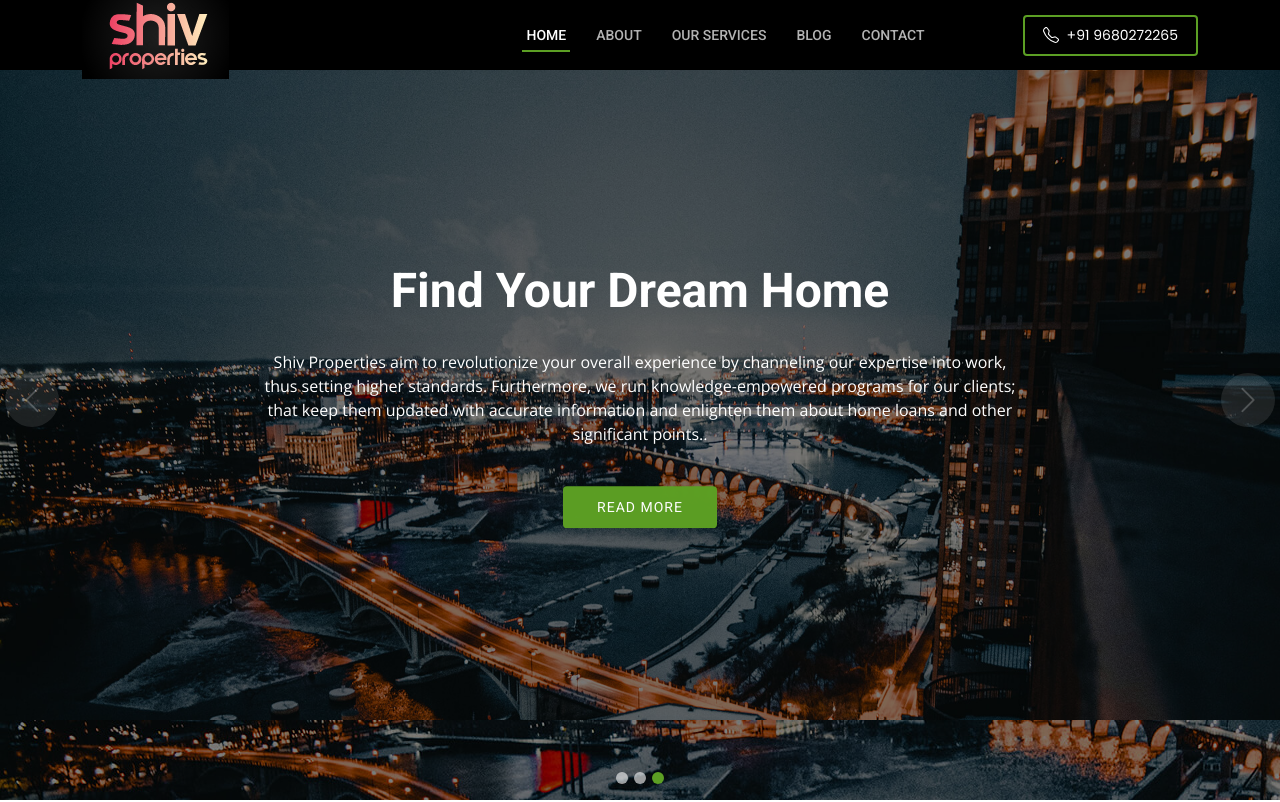
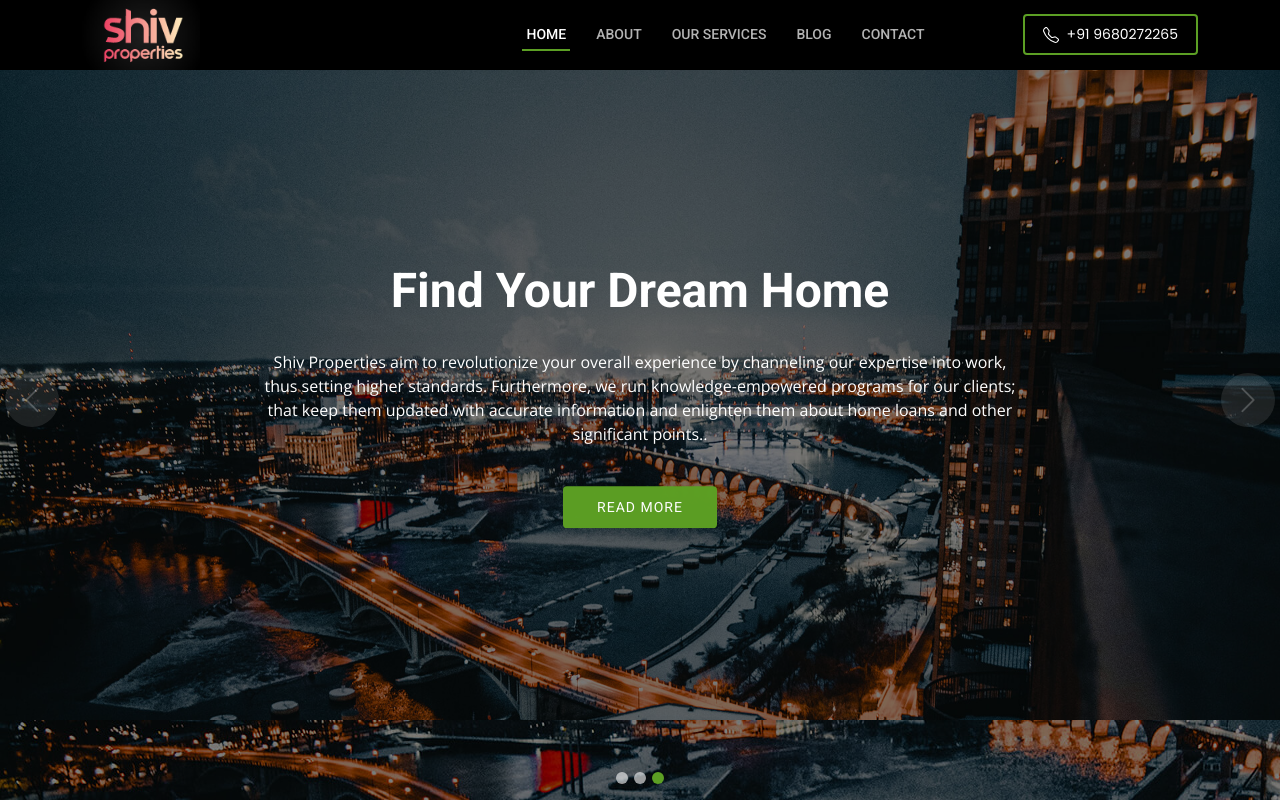
Before and after one commit to VIVEK9799/Shivprop, a plain HTML site: page index.html in a window 1280 px wide. Shown: the top 802 px of the page. Drawn offline with nearby package versions, Linux system fonts and the light colour scheme.

Commit message:
Update index.html

```diff
--- a/index.html
+++ b/index.html
@@ -138,7 +138,7 @@ section#about321 {
 
       <div class="logo">
             <a href="/">
-                <img src="/assets/img/shivlogo1.png" alt="Shiv Properties" style="max-height: none;">
+                <img src="/assets/img/shivlogo1.png" alt="Shiv Properties" style="max-height: 70px;">
             </a>
         </div>
       <!-- Uncomment below if you prefer to use an image logo -->
```
